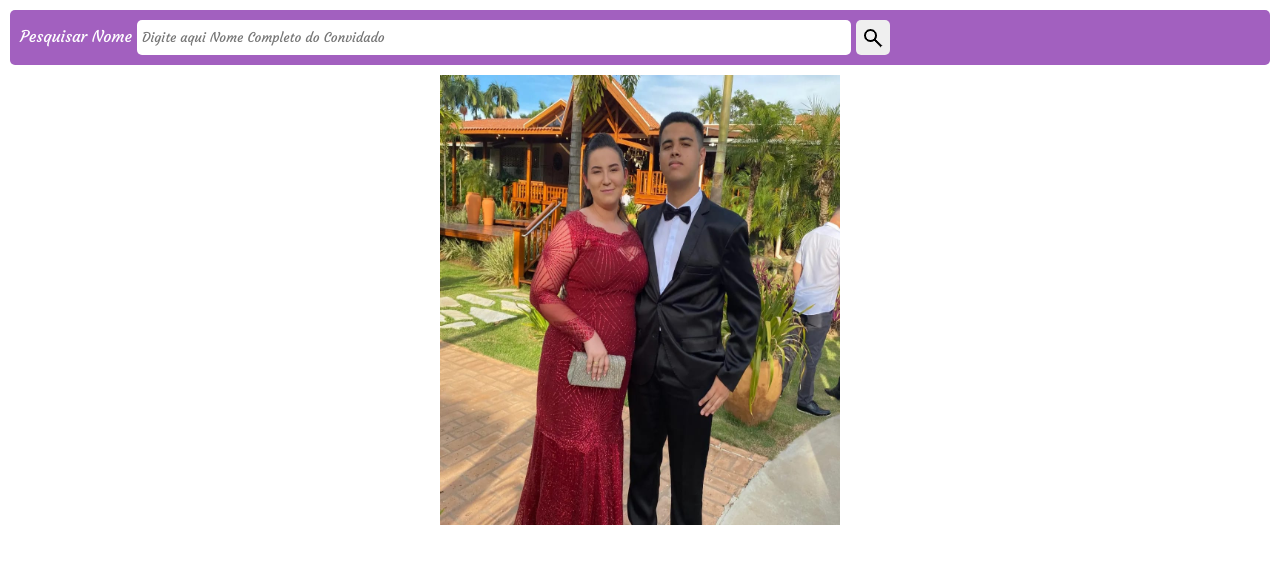
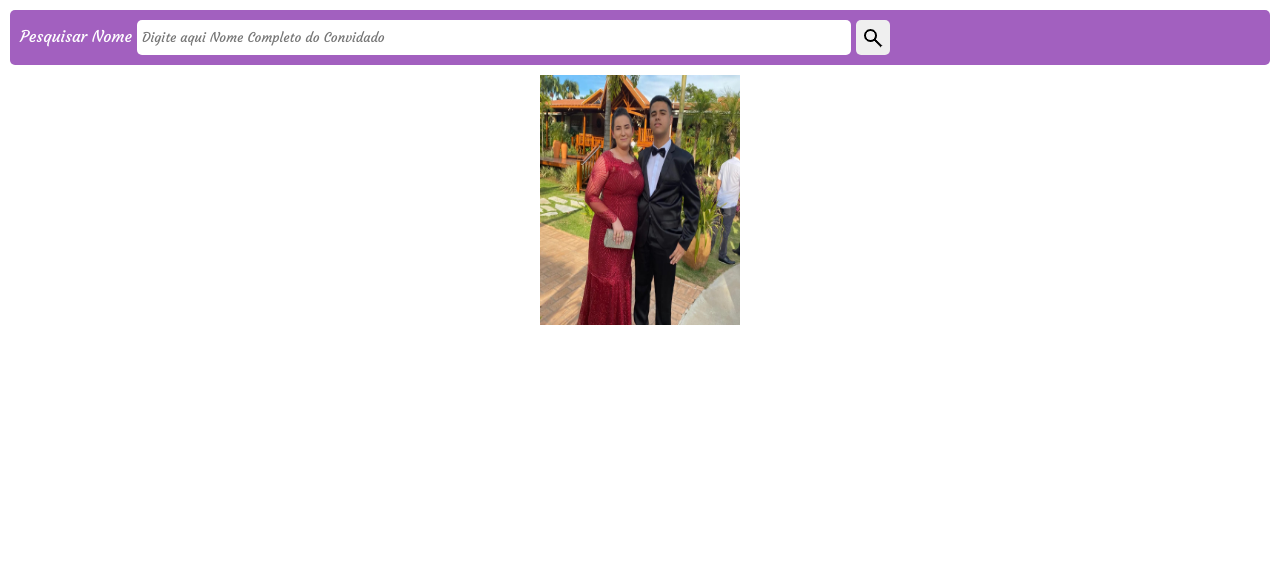
Before and after one commit to Ryk131/D-R, a PHP site: page /app/pesquisa_convidado.php in a window 1280 px wide. Shown: the part 194-758 px from the top of the page. Run offline with PHP 8.4, Linux system fonts and the light colour scheme; some web fonts are replaced.

Commit message:
Update confirm-presenc.css

```diff
--- a/estilos/confirm-presenc.css
+++ b/estilos/confirm-presenc.css
@@ -121,8 +121,8 @@ nav > a:hover {
 
 #img01 {
     display: block;
-    width: 400px;
-    height: 450px;
+    width: 200px;
+    height: 250px;
     margin: auto;
 }
 
```
